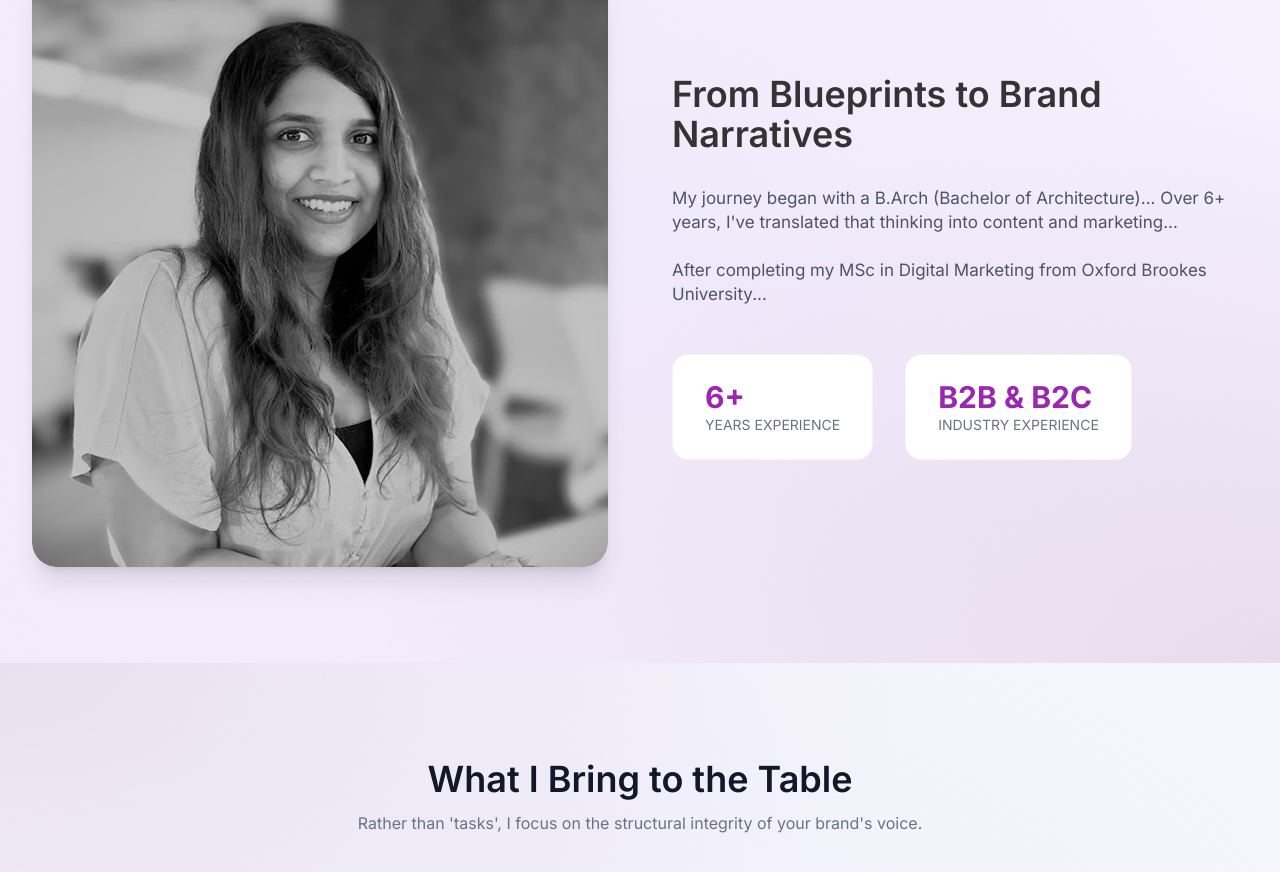
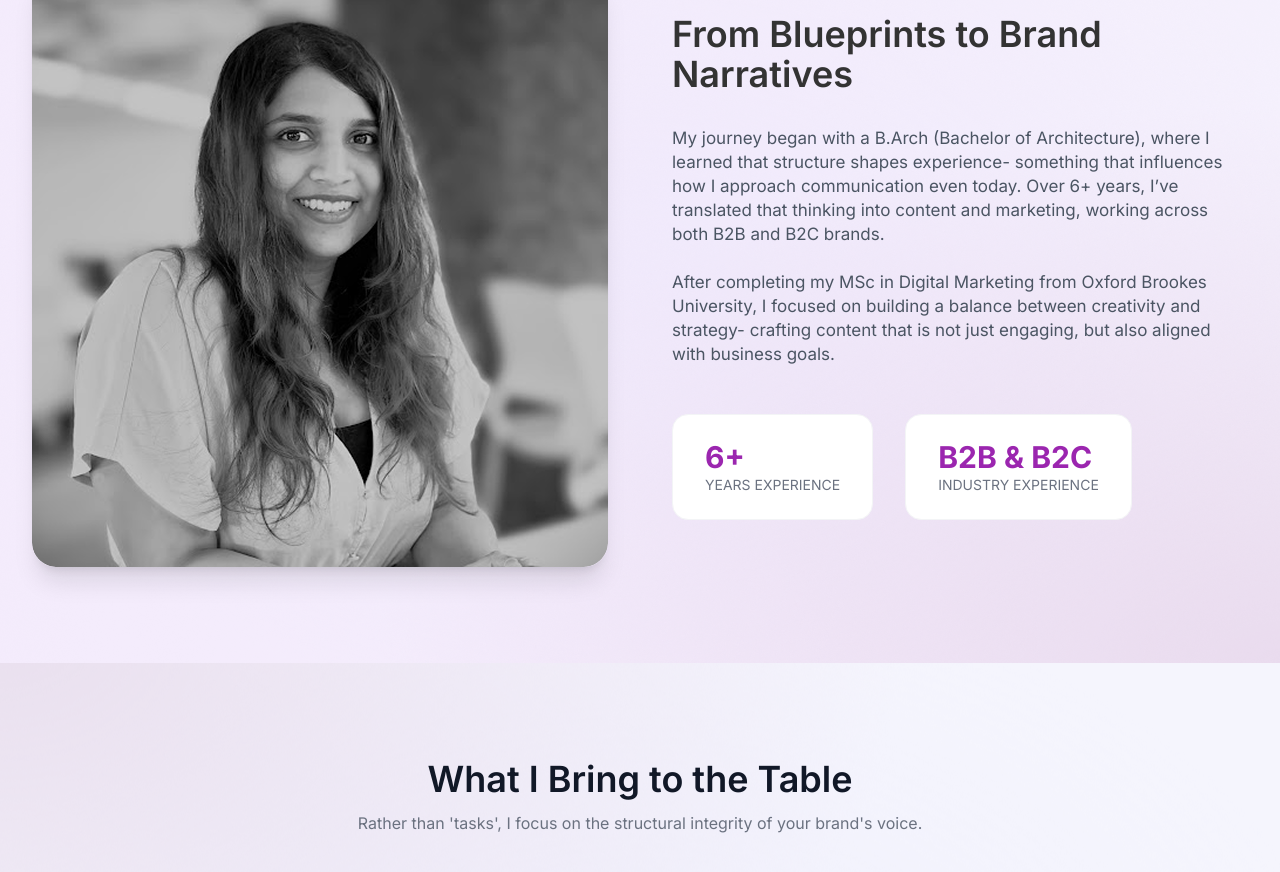
Before and after one commit to Rach-D09/Rachana-Dighe-Portfolio, a website: page index.html in a window 1280 px wide. Shown: the part 2040-2912 px from the top of the page. Drawn offline with Linux system fonts and the light colour scheme.

Commit message:
Update index.html

```diff
--- a/index.html
+++ b/index.html
@@ -194,10 +194,9 @@
             Blueprints to
             Brand Narratives</h2>
           <div class="space-y-4 sm:space-y-6 text-gray-600 text-sm sm:text-base lg:text-[17px]">
-            <p>My journey began with a B.Arch (Bachelor of Architecture)... Over 6+ years, I've translated
-              that thinking
-              into content and marketing...</p>
-            <p>After completing my MSc in Digital Marketing from Oxford Brookes University...</p>
+            <p>My journey began with a B.Arch (Bachelor of Architecture),
+where I learned that structure shapes experience- something that influences how I approach communication even today. Over 6+ years, I’ve translated that thinking into content and marketing, working across both B2B and B2C brands.</p>
+            <p>After completing my MSc in Digital Marketing from Oxford Brookes University, I focused on building a balance between creativity and strategy- crafting content that is not just engaging, but also aligned with business goals.</p>
           </div>
           <div class="mt-8 sm:mt-12 flex flex-col sm:flex-row gap-4 sm:gap-8">
             <div
```
